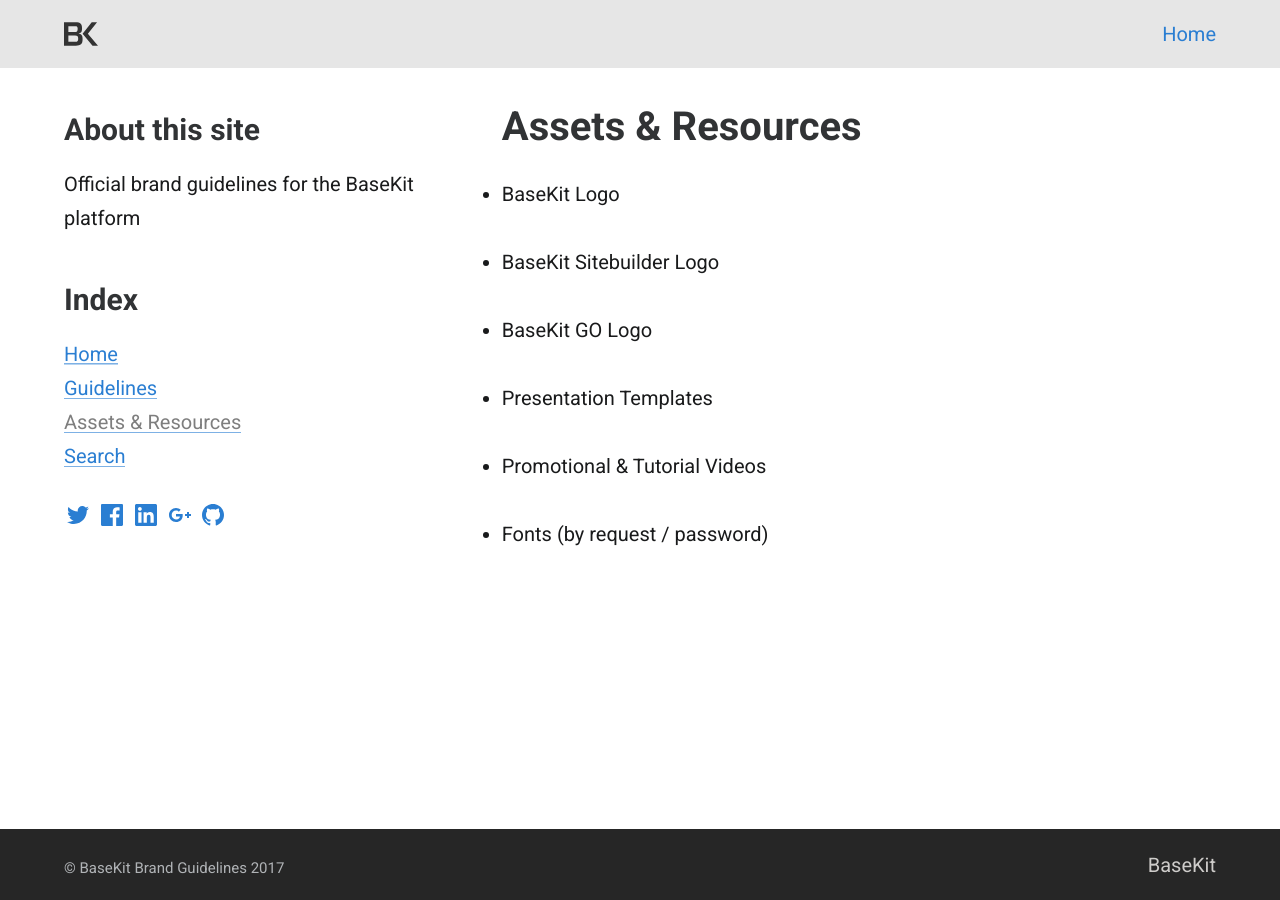
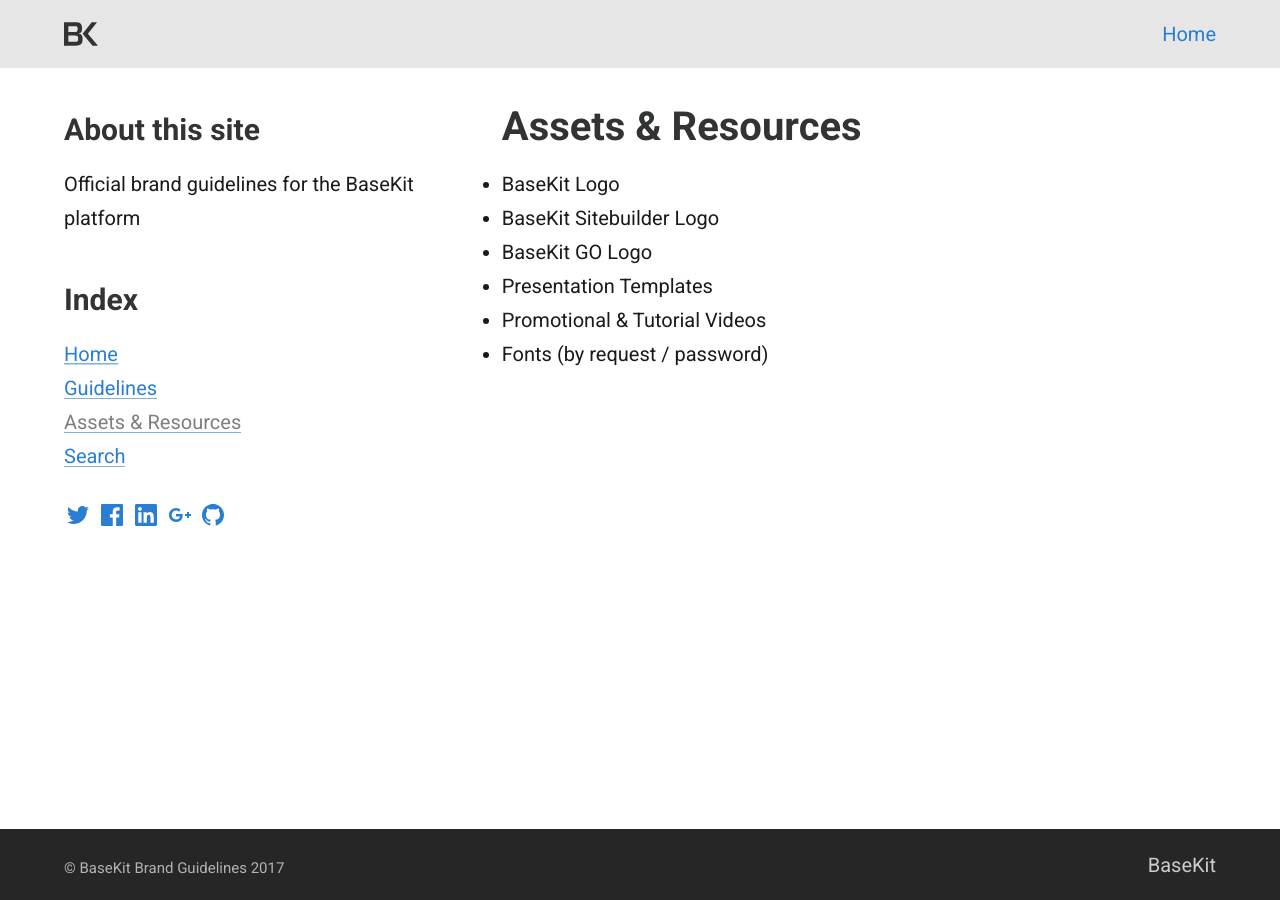
Before and after one commit to basekit/basekitbrand.com, a Jekyll site: the page built from assets-and-resources.markdown, in a window 1280 px wide. Built offline with Jekyll 4.4.1, drawn with Linux system fonts in a browser that asks for light colours.

Commit message:
Stop paragraphs spacing out lists

```diff
--- a/assets/styles.scss
+++ b/assets/styles.scss
@@ -431,4 +431,11 @@ pre code {
   hr {
     width: 100%;
   }
+  ul > li,
+  ol > li {
+    p {
+      margin: 0;
+      padding: 0;
+    }
+  }
 }
```
